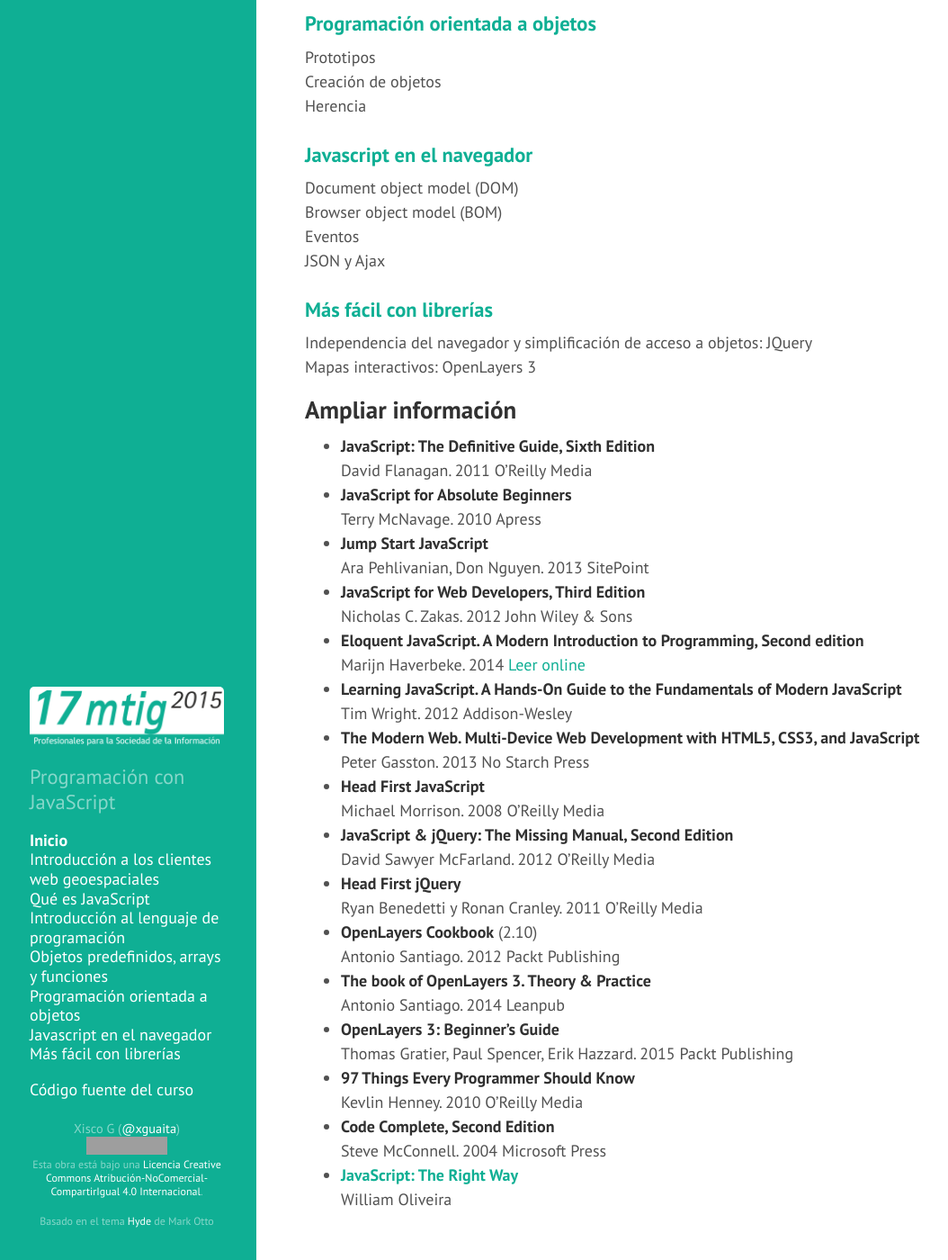
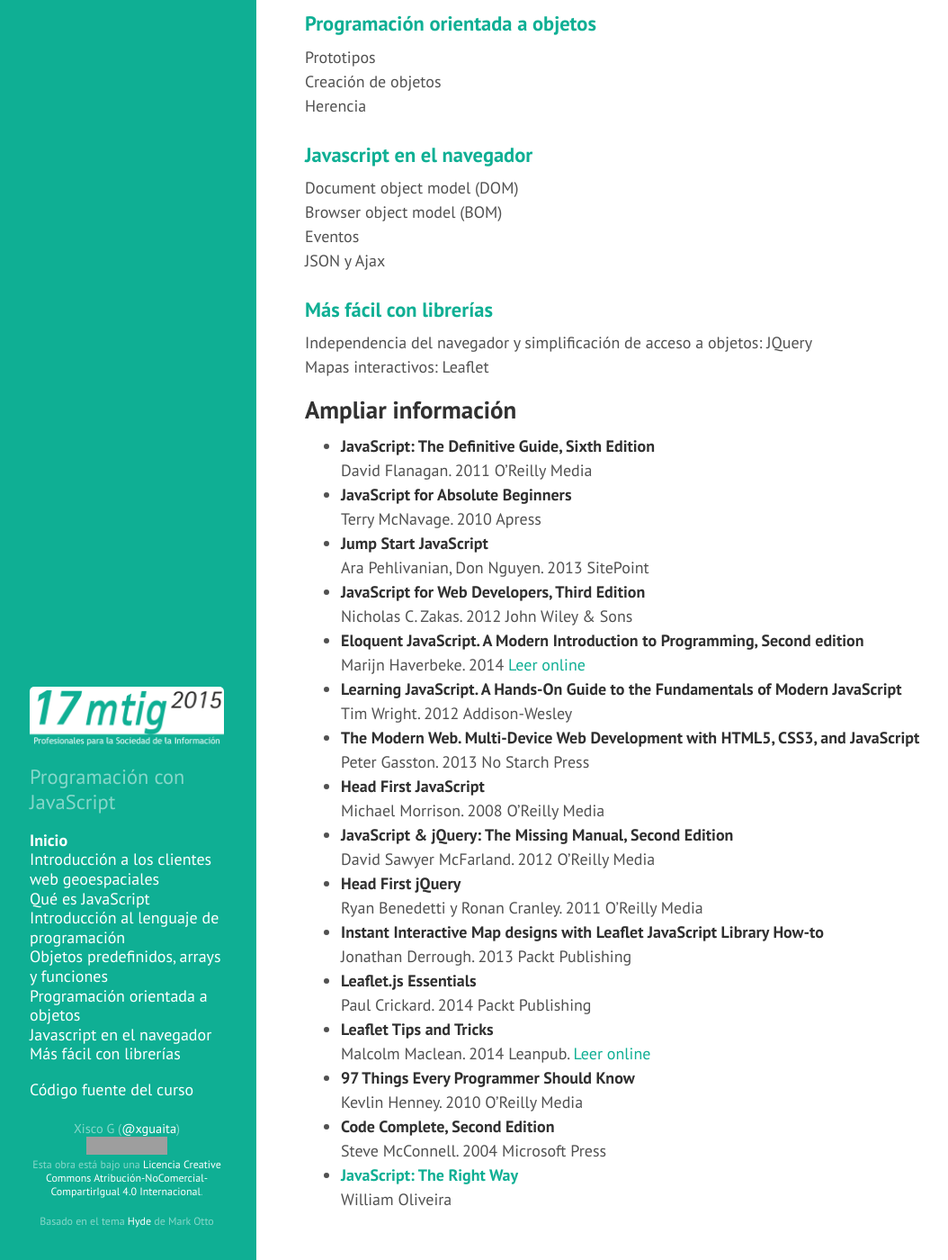
Before and after one commit to xguaita/mtig-js, a Jekyll site: the page built from index.md, in a window 1280 px wide and 1400 px high, scrolled down 2306 px. Shown: the whole window at 90% size, without its empty margins (3-1057 px from the left). Built offline with Jekyll 4.4.1, drawn with Linux system fonts in a browser that asks for light colours; Markdown is read by kramdown in place of the engine named in the settings; grey boxes are pictures that could not be loaded.

Commit message:
Leaflet por OpenLayers

```diff
--- a/index.md
+++ b/index.md
@@ -81,7 +81,7 @@ JSON y Ajax
 
 ### [Más fácil con librerías](./modulo6/)
 Independencia del navegador y simplificación de acceso a objetos: JQuery
-Mapas interactivos: OpenLayers 3
+Mapas interactivos: Leaflet
 
 
 ## Ampliar información
@@ -105,12 +105,12 @@ Mapas interactivos: OpenLayers 3
   David Sawyer McFarland. 2012 O’Reilly Media
 + **Head First jQuery**
   Ryan Benedetti y Ronan Cranley. 2011 O’Reilly Media
-+ **OpenLayers Cookbook** (2.10)
-  Antonio Santiago. 2012 Packt Publishing
-+ **The book of OpenLayers 3. Theory & Practice**
-  Antonio Santiago. 2014 Leanpub
-+ **OpenLayers 3: Beginner's Guide**
-  Thomas Gratier, Paul Spencer, Erik Hazzard. 2015 Packt Publishing
++ **Instant Interactive Map designs with Leaflet JavaScript Library How-to**
+  Jonathan Derrough. 2013 Packt Publishing
++ **Leaflet.js Essentials**
+  Paul Crickard. 2014 Packt Publishing
++ **Leaflet Tips and Tricks**
+  Malcolm Maclean. 2014 Leanpub. <a href="https://leanpub.com/leaflet-tips-and-tricks/read" target="_blank">Leer online</a>
 + **97 Things Every Programmer Should Know**
   Kevlin Henney. 2010 O’Reilly Media
 + **Code Complete, Second Edition**
```
Also changed, not shown: modulo6/index.md (+1 -1 lines), modulo6/leaflet/index.md (added, +21 -0 lines), modulo6/openlayers/index.md (deleted, +0 -54 lines).
